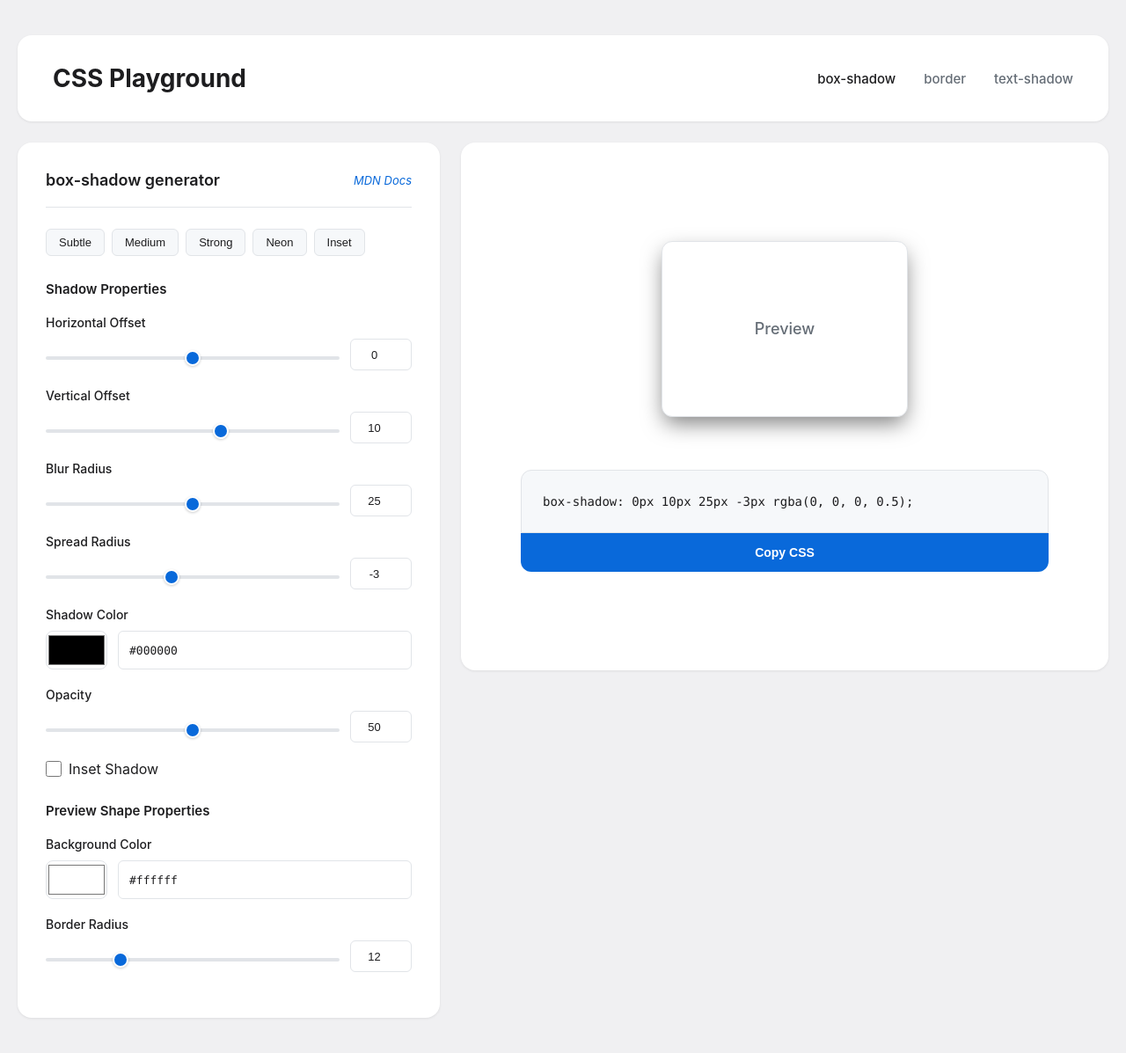
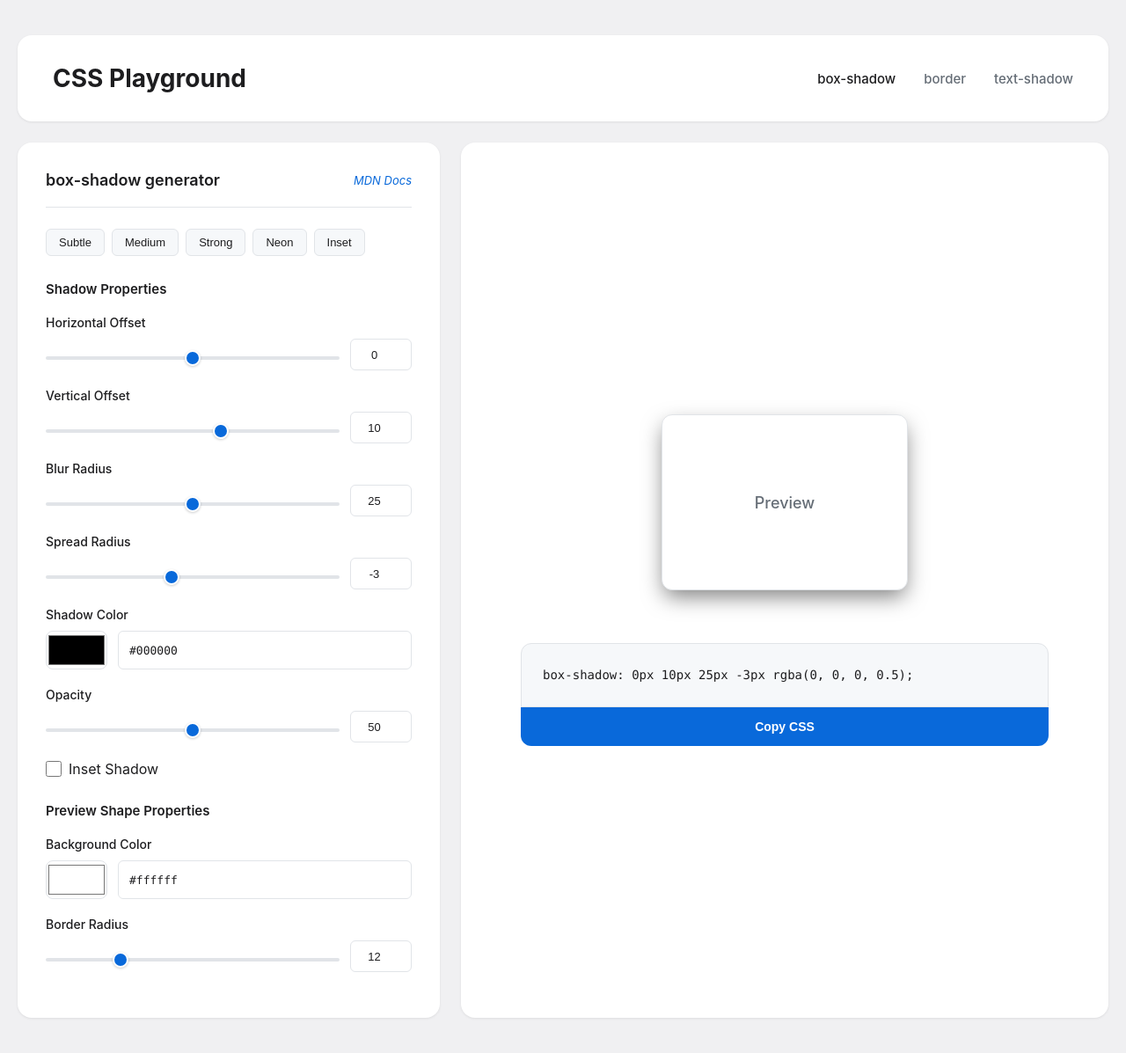
Before and after one commit to naher94/css-playground, a Jekyll site: the page test2.html, which Jekyll copies as it is, in a window 1280 px wide. Shown: the whole page at 88% size. Built offline with Jekyll 4.4.1, drawn with Linux system fonts in a browser that asks for light colours.

Commit message:
Update test2.html

```diff
--- a/test2.html
+++ b/test2.html
@@ -1,5 +1,6 @@
 <!DOCTYPE html>
 <html lang="en">
+
 <head>
   <meta charset="UTF-8">
   <meta name="viewport" content="width=device-width, initial-scale=1.0">
@@ -269,7 +270,8 @@
       flex-direction: column;
       align-items: center;
       justify-content: center;
-            min-height: 600px;
+      /* min-height: 600px; */
+      height: calc(-200px + 100vh);
     }
 
     .preview-box {
@@ -372,6 +374,7 @@
     }
   </style>
 </head>
+
 <body>
   <div class="container">
     <div class="header-card">
@@ -387,7 +390,8 @@
       <div class="controls-card">
         <div class="card-header">
           <div class="card-title">box-shadow generator</div>
-                    <a href="https://developer.mozilla.org/en-US/docs/Web/CSS/box-shadow" target="_blank" class="mdn-link">MDN Docs</a>
+          <a href="https://developer.mozilla.org/en-US/docs/Web/CSS/box-shadow" target="_blank" class="mdn-link">MDN
+            Docs</a>
         </div>
 
         <div class="preset-buttons">
@@ -593,7 +597,7 @@
     }
 
     function applyPreset(preset) {
-            switch(preset) {
+      switch (preset) {
         case 'subtle':
           setValues(0, 2, 4, 0, '#000000', '#ffffff', 12, 10, false);
           break;
@@ -686,4 +690,5 @@
     updateShadow();
   </script>
 </body>
+
 </html>
```
Lines whose indentation alone changed are shown as unchanged.
